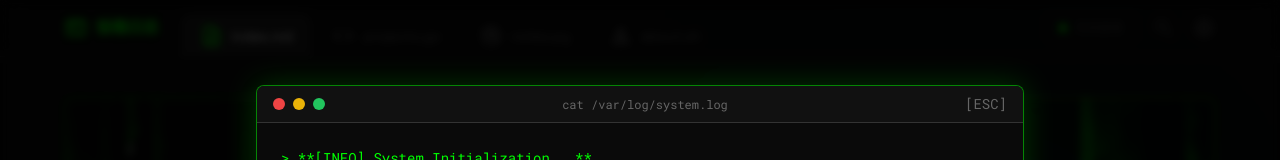
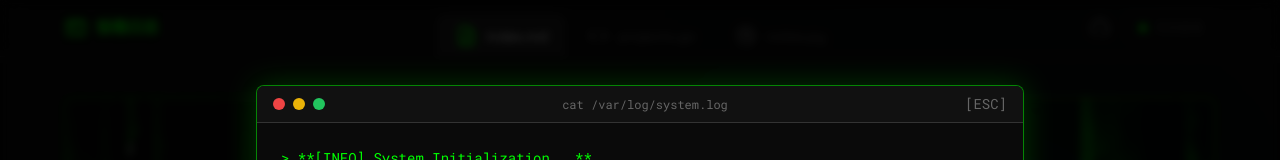
Before and after one commit to coffersTech/cofferstech.github.io, a Next.js app: page / in a window 1280 px wide. Shown: the top 160 px of the page. Built offline with nearby package versions, Linux system fonts and the light colour scheme.

Commit message:
调整导航栏

```diff
--- a/components/Navbar.tsx
+++ b/components/Navbar.tsx
@@ -1,12 +1,13 @@
 export default function Navbar() {
     return (
         <header className="sticky top-0 z-50 w-full border-b border-[#222] bg-background-dark/80 backdrop-blur-md">
-            <div className="max-w-[1200px] mx-auto flex items-center justify-between px-6 h-14">
-                <div className="flex items-center gap-6 h-full">
-                    <div className="flex items-center gap-2 text-primary font-bold">
+            <div className="max-w-[1200px] mx-auto flex items-center px-6 h-14">
+                {/* Left: Logo */}
+                <div className="flex-1 flex items-center gap-2 text-primary font-bold">
                     <span className="material-symbols-outlined text-[20px]">terminal</span>
                     <span className="tracking-tight">饭桶日志</span>
                 </div>
+                {/* Center: Nav */}
                 <nav className="flex h-full items-end gap-1 pt-2 overflow-x-auto no-scrollbar">
                     <a className="flex items-center gap-2 px-4 py-2 bg-[#1a1a1a] border-t border-x border-[#333] rounded-t-lg text-white text-sm" href="#">
                         <span className="material-symbols-outlined text-[16px] text-primary">description</span>
@@ -20,19 +21,24 @@
                         <span className="material-symbols-outlined text-[16px]">psychology</span>
                         notes.py
                     </a>
-                        <a className="flex items-center gap-2 px-4 py-2 border-t border-x border-transparent hover:bg-[#111] transition-colors rounded-t-lg text-[#666] text-sm" href="#">
-                            <span className="material-symbols-outlined text-[16px]">person</span>
-                            about.sh
+                </nav>
+                {/* Right: Status & Icons */}
+                <div className="flex-1 hidden md:flex items-center justify-end gap-4 text-[#444]">
+                    <a
+                        href="https://github.com/coffersTech"
+                        target="_blank"
+                        rel="noopener noreferrer"
+                        className="hover:text-white transition-colors"
+                        title="GitHub"
+                    >
+                        <svg className="w-5 h-5" fill="currentColor" viewBox="0 0 24 24">
+                            <path d="M12 0c-6.626 0-12 5.373-12 12 0 5.302 3.438 9.8 8.207 11.387.599.111.793-.261.793-.577v-2.234c-3.338.726-4.033-1.416-4.033-1.416-.546-1.387-1.333-1.756-1.333-1.756-1.089-.745.083-.729.083-.729 1.205.084 1.839 1.237 1.839 1.237 1.07 1.834 2.807 1.304 3.492.997.107-.775.418-1.305.762-1.604-2.665-.305-5.467-1.334-5.467-5.931 0-1.311.469-2.381 1.236-3.221-.124-.303-.535-1.524.117-3.176 0 0 1.008-.322 3.301 1.23.957-.266 1.983-.399 3.003-.404 1.02.005 2.047.138 3.006.404 2.291-1.552 3.297-1.23 3.297-1.23.653 1.653.242 2.874.118 3.176.77.84 1.235 1.911 1.235 3.221 0 4.609-2.807 5.624-5.479 5.921.43.372.823 1.102.823 2.222v3.293c0 .319.192.694.801.576 4.765-1.589 8.199-6.086 8.199-11.386 0-6.627-5.373-12-12-12z" />
+                        </svg>
                     </a>
-                    </nav>
-                </div>
-                <div className="hidden md:flex items-center gap-4 text-[#444]">
                     <div className="flex items-center gap-2 text-xs border border-[#222] px-3 py-1 rounded">
                         <span className="w-2 h-2 rounded-full bg-primary animate-pulse"></span>
                         系统就绪
                     </div>
-                    <span className="material-symbols-outlined text-[20px] cursor-pointer hover:text-white transition-colors">search</span>
-                    <span className="material-symbols-outlined text-[20px] cursor-pointer hover:text-white transition-colors">settings</span>
                 </div>
             </div>
         </header>
```
Lines whose indentation alone changed are shown as unchanged.
